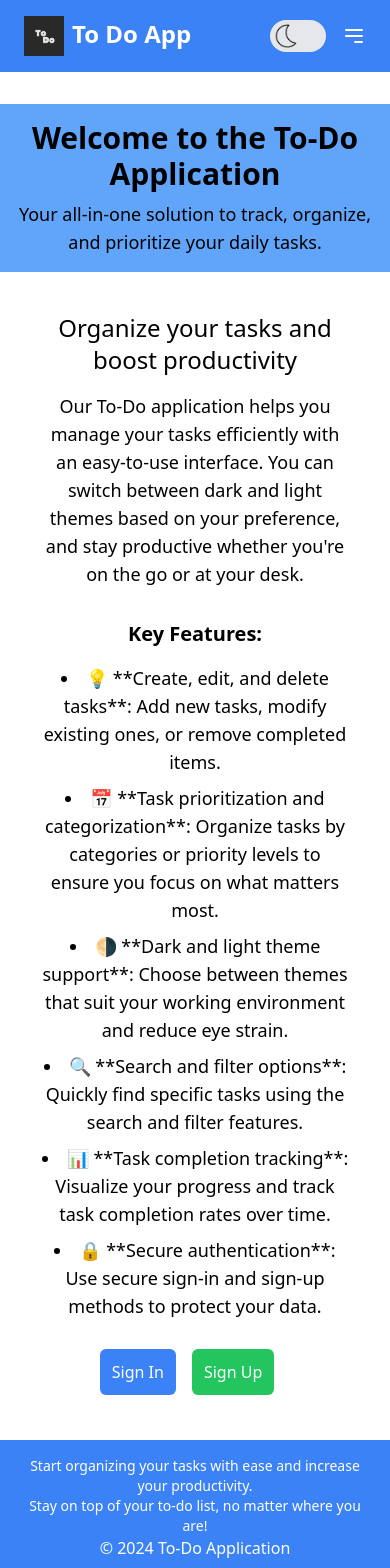
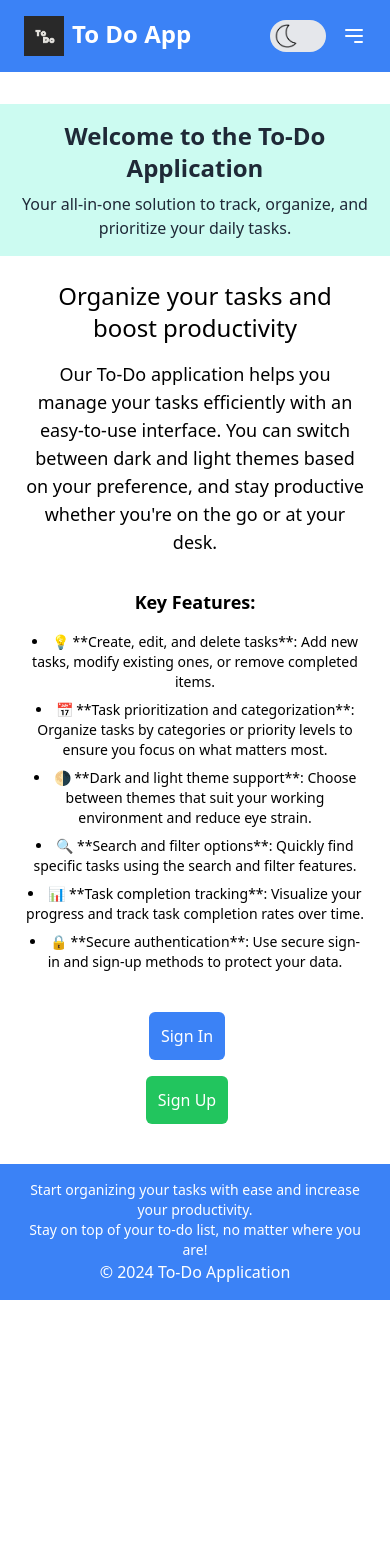
Before and after one commit to m-ahrukh/to-do, a Next.js app: page / in a window 390 px wide. Shown: the top 1568 px of the page. After the commit the page ends 1300 px from the top, so only its background shows below. Built offline with nearby package versions, Linux system fonts and the light colour scheme.

Commit message:
add responsiveness to the home page

```diff
--- a/src/app/layout.tsx
+++ b/src/app/layout.tsx
@@ -235,11 +235,11 @@ export default function RootLayout({
 
           {/* Mobile Menu Links */}
           {menuOpen && (
-            <div className={`lg:hidden fixed right-0 w-1/2 h-full p-4 shadow-lg transition-transform duration-300 ${theme === "dark" ? "bg-gray-800" : "bg-blue-500"}`}
+            <div className={`lg:hidden fixed right-0 w-1/2 h-full p-4 shadow-lg transition-transform duration-300 bg-yellow-50`}
               style={{ top: `${headerHeight}px` }} // Setting the top position
             >
               {/* <div className="lg:hidden mt-4 space-y-2"> */}
-              <ul className={`flex flex-col space-y-4 ${theme === "dark" ? "text-gray-300" : "text-white"}`}>
+              <ul className={`flex flex-col space-y-4 text-black`}>
                 {isAuthenticated ? (
                   <>
                     <li>
--- a/src/app/page.tsx
+++ b/src/app/page.tsx
@@ -2,23 +2,26 @@
 
 export default async function MainPage() {
   return (
-    <div className='min-h-screen flex flex-col itmes-center justify-center'>
-      <header className='w-full p-4 mt-8 bg-blue-400 text-center'>
-        <h1 className='text-3xl font-bold'>Welcome to the To-Do Application</h1>
-        <p className='text-lg mt-2'>
+    <div className={`min-h-screen flex flex-col itmes-center justify-center`}>
+      <header className='w-full p-4 mt-8 bg-teal-100 text-gray-800 text-center'>
+        <h1 className='text-2xl sm:text-3xl lg:text-4xl font-bold'>Welcome to the To-Do Application</h1>
+        <p className='text-md sm:text-lg lg:text-xl mt-2'>
           Your all-in-one solution to track, organize, and prioritize your daily tasks.
         </p>
       </header>
-      <main className='flex flex-col items-center justify-center p-10 text-center'>
+
+      <main className='flex flex-col items-center justify-center p-6 sm:p-10 text-center w-full'>
+
         <h2 className='text-2xl mb-4'>Organize your tasks and boost productivity</h2>
         <p className='text-lg mb-8 max-w-2xl'>
           Our To-Do application helps you manage your tasks efficiently with an easy-to-use interface.
           You can switch between dark and light themes based on your preference, and stay productive
           whether you&apos;re on the go or at your desk.
         </p>
+
         <div className='max-w-3xl mb-8'>
-          <h3 className='text-xl font-bold mb-4'>Key Features:</h3>
-          <ul className='text-lg list-disc list-inside'>
+          <h3 className='text-lg sm:text-xl font-bold mb-4'>Key Features:</h3>
+          <ul className='text-sm sm:text-lg list-disc list-inside'>
             <li className='mb-2'>💡 **Create, edit, and delete tasks**: Add new tasks, modify existing ones, or remove completed items.</li>
             <li className='mb-2'>📅 **Task prioritization and categorization**: Organize tasks by categories or priority levels to ensure you focus on what matters most.</li>
             <li className='mb-2'>🌗 **Dark and light theme support**: Choose between themes that suit your working environment and reduce eye strain.</li>
@@ -27,7 +30,7 @@ export default async function MainPage() {
             <li className='mb-2'>🔒 **Secure authentication**: Use secure sign-in and sign-up methods to protect your data.</li>
           </ul>
         </div>
-        <div>
+        <div className="flex flex-col sm:flex-row items-center justify-center space-y-4 sm:space-y-0 sm:space-x-4">
           <a href="/signin" className='p-3 bg-blue-500 text-white rounded-md hover:bg-blue-600 mr-4'>Sign In</a>
           <a href="/signup" className='p-3 bg-green-500 text-white rounded-md hover:bg-green-600 mr-4'>Sign Up</a>
         </div>
```
